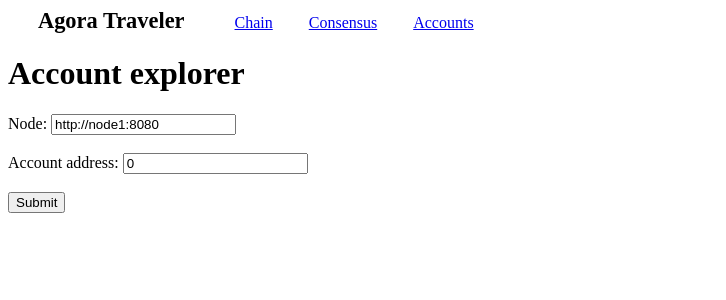
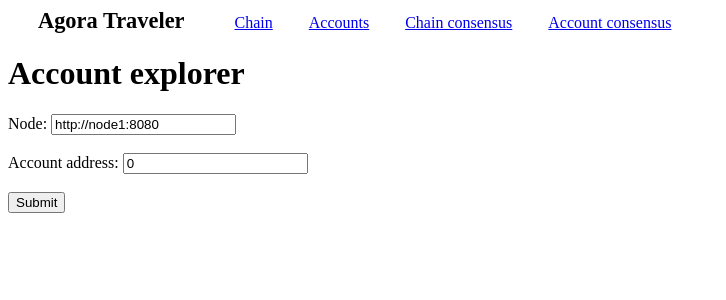
Before and after one commit to JohnBortotti/agora, a Flask app: page /account in a window 1280 px wide. Shown: the top 300 px of the page, without its empty margins (0-726 px from the left). Run offline with Flask 3, Linux system fonts and the light colour scheme; data that the repository does not hold is empty.

Commit message:
add account-consensus page

```diff
--- a/agora_traveler/main.py
+++ b/agora_traveler/main.py
@@ -22,7 +22,7 @@ def home():
   )
 
 @app.route('/consensus')
-def compare():
+def consensus():
     nodes = ["http://node1:8080", "http://node2:8080", "http://node3:8080"]
 
     start_query = request.args.get('start', default="0")
@@ -71,9 +71,12 @@ def account():
   account = None
   try:
     r = requests.get(f'{node}/account?account={account_query}')
-    account = r.json()
+    if r.status_code == 200:
+      account = r.json()
+    else:
+      account = {"error": f"Error fetching from {node}"}
   except:
-    account = None
+      account = {"error": f"Error fetching from {node}"}
 
   return render_template(
     'account.html',
@@ -81,5 +84,56 @@ def account():
     account=account
   )
 
+@app.route('/account-consensus')
+def account_consensus():
+    nodes = ["http://node1:8080", "http://node2:8080", "http://node3:8080"]
+    account_query = request.args.get('account', default="")
+    accounts = []
+
+    for node in nodes:
+        account = {}
+        try:
+            r = requests.get(f'{node}/account?account={account_query}')
+            if r.status_code == 404:
+                account = {"error": f"Account not found on {node} (404)"}
+            else:
+                account = r.json()
+        except requests.exceptions.RequestException as e:
+            account = {"error": f"Node {node} unreachable: {str(e)}"}
+
+        accounts.append(account)
+
+    reference_account = accounts[0]
+    validation_results = []
+
+    for idx, account in enumerate(accounts):
+        if "error" in account:
+            validation_results.append({
+                "node": nodes[idx],
+                "status": "error",
+                "details": account["error"]
+            })
+        elif account == reference_account:
+            validation_results.append({
+                "node": nodes[idx],
+                "status": "valid",
+                "account": account,
+                "details": "Account state matches"
+            })
+        else:
+            validation_results.append({
+                "node": nodes[idx],
+                "status": "mismatch",
+                "account": account,
+                "details": "Account state differs"
+            })
+
+    return render_template(
+        'account-consensus.html',
+        title='Account consensus',
+        reference_account=reference_account,
+        validation_results=validation_results
+    )
+
 if __name__ == '__main__':
   app.run(host='0.0.0.0', port=5000)
--- a/agora_traveler/templates/navbar.html
+++ b/agora_traveler/templates/navbar.html
@@ -1,8 +1,9 @@
 <nav>
     <span class="nav-title">Agora Traveler</span>
     <a class="nav-link" href="/">Chain</a>
-    <a class="nav-link" href="/consensus">Consensus</a>
     <a class="nav-link" href="/account">Accounts</a>
+    <a class="nav-link" href="/consensus">Chain consensus</a>
+    <a class="nav-link" href="/account-consensus">Account consensus</a>
 </nav>
 
 <style>
```
Also changed, not shown: agora_traveler/templates/account-consensus.html (added, +101 -0 lines), 3 other files.
